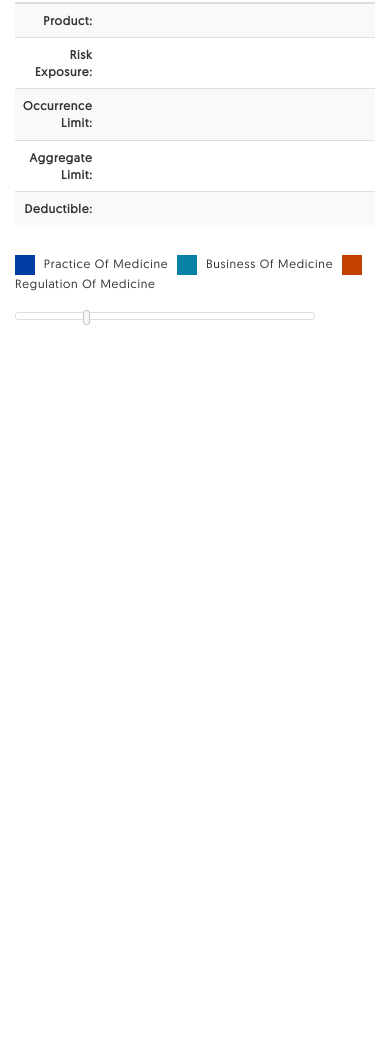
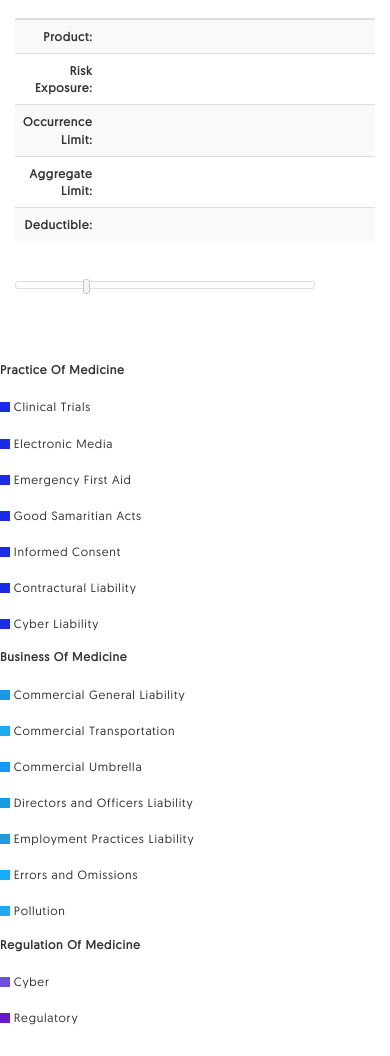
Before and after one commit to tmblanks/3d-Chart, a plain HTML site: page index.html in a window 390 px wide. Shown: the part 628-1684 px from the top of the page. Before the commit the page ends 983 px from the top, so only its background shows below. Drawn offline with Linux system fonts and the light colour scheme.

Commit message:
added new features, by shorting the product line, and adding

```diff
--- a/css/chart-styles.css
+++ b/css/chart-styles.css
@@ -8,8 +8,87 @@ body {
     letter-spacing: 0.0625em;
 }
 
+.default-box-color{
+    background-color: #1a2be6;
+}
+
+
+.borderless li {
+    border: none;
+}
+
+.borderless ul {
+    border: none;
+}
+
+.box-size{
+    display: inline-block;
+    width: 10px;
+    height: 10px;
+    line-height: 10px;
+}
+
+.c-1999ec{
+    background-color: #1999ec;
+}
+
+.c-1fa9f0{
+    background-color: #1fa9f0;
+}
+
+.c-1399ff{
+    background-color: #1399ff;
+}
+
+.c-199be2{
+    background-color: #199be2;
+}
+
+.c-219bdd{
+    background-color: #219bdd;
+}
+
+.c-13acff{
+    background-color: #13acff;
+}
+
+.c-2c9ad3{
+    background-color: #2c9ad3;
+}
+
+.c-0383c8{
+    background-color: #0383c8;
+}
+
+.c-1ac8e6{
+    background-color: #1ac8e6;
+}
+
+.c-85d8f2{
+    background-color: #85d8f2;
+}
+
+.c-7151d8{
+    background-color: #7151d8;
+}
+
+.c-6718d2{
+    background-color: #6718d2;
+}
+
 .caption-label{
     font-weight: bold;
+}
+
+.data-overflow{
+    height: 250px;
+    overflow: scroll;
+    overflow-y: scroll;
+    overflow-x: hidden;
+}
+
+.default-box-color{
+    background-color: #1a2be6;
 }
 
 .header .logo h1{
@@ -24,6 +103,10 @@ body {
     line-height: 30px;
 }
 
+.ledger-padding-spacer{
+    padding-right: 30px;
+}
+
 .numeric-label{
     text-align: right;
 }
@@ -35,6 +118,16 @@ body {
 .panel-title-custom{
     padding-left: 190px;
     font-size: 16px;
+}
+
+.padding-bottom{
+    padding-bottom: 0px;
+    margin-bottom: 0px;
+}
+
+.padding-top{
+    padding-top: 0px;
+    margin-top: 0px;
 }
 
 .right-padding-spacer{
@@ -56,7 +149,6 @@ body {
     padding-top: 10px;
 }
 
-
 slider {
     margin: 10px;
 }
--- a/data/MagProductsMapping.json
+++ b/data/MagProductsMapping.json
@@ -1,77 +1,11 @@
 {
     "products": [{
        "id" : 1,
+	   "y" : 100,
+	   "d" : 140,
+	   "h" : 80,
        "product" : "Medical Professional Liability",
-       "name" : "Clinical Trials",
-       "group" : "Practice Of Medicine",
-       "color" : "#1a2be6",
-       "deductibleColor" : "#000000",
-       "decutible" : "100,000",
-       "deductibles" : [{
-           "color" : "#000000",
-           "h" : "10"
-       },
-       {
-           "color" : "#1a2be6",
-           "h" : "5"
-       },
-       {
-           "color" : "#1a2be6",
-           "h" : "5"
-       }],
-       "sliceDisplay" : "Clin. Trials",
-       "including" : []
-    },
-    {
-       "id" : 2,
-       "product" : "Medical Professional Liability",
-       "name" : "Electronic Media",
-       "group" : "Practice Of Medicine",
-       "color" : "#1a2be6",
-       "deductibleColor" : "#000000",
-       "decutible" : "200,000",
-       "deductibles" : [{
-           "color" : "#000000",
-           "h" : "10"
-       },
-       {
-           "color" : "#000000",
-           "h" : "5"
-       },
-       {
-           "color" : "#000000",
-           "h" : "5"
-       }],
-       "sliceDisplay" : "Elect. Media",
-       "including" : []
-    },
-    {
-       "id" : 3,
-       "product" : "Medical Professional Liability",
-       "name" : "Emergency First Aid",
-       "group" : "Practice Of Medicine",
-       "color" : "#1a2be6",
-       "deductibleColor" : "#000000",
-       "decutible" : "0",
-       "deductibles" : [{
-           "color" : "#1a2be6",
-           "h" : "10"
-       },
-       {
-           "color" : "#1a2be6",
-           "h" : "5"
-       },
-       {
-           "color" : "#1a2be6",
-           "h" : "5"
-       }],
-       "sliceDisplay" : "Emer. First Aid",
-       "including" : []
-    },
-    {
-       "id" : 4,
-       "product" : "Medical Professional Liability",
-       "name" : "Good Samaritian Acts",
+       "name" : "Practice of Medicine",
        "group" : "Practice Of Medicine",
        "color" : "#1a2be6",
        "deductibleColor" : "#000000",
@@ -88,355 +22,30 @@
            "color" : "#1a2be6",
            "h" : "5"
        }],
-       "sliceDisplay" : "Good Samar. Acts",
-       "including" : []
+       "sliceDisplay" : "Med Prof Lia",
+       "including" : [
+           "Clinical Trials",
+           "Electronic Media",
+           "Emergency First Aid",
+           "Good Samaritian Acts",
+           "Informed Consent",
+           "Contractural Liability",
+           "Cyber Liability",
+           "Limited Sexual Misconduct",
+           "Management Of Medical Records and Personal Medical Information",
+           "Medical Director Administrative Service",
+           "Non-Medical and Specified Medical Employees",
+           "Organization Shared Limit",
+           "Peer Review and Quality Assurance",
+           "Personal Injury",
+           "Refusal to Treat or Patient Abandonment",
+           "Regulatory Defense",
+           "Supervision of Medical Students and Residents",
+           "Volunteer Work"
+       ]
     },
     {
-       "id" : 5,
-       "product" : "Medical Professional Liability",
-       "name" : "Informed Consent",
-       "group" : "Practice Of Medicine",
-       "color" : "#1a2be6",
-       "deductibleColor" : "#000000",
-       "decutible" : "200,000",
-       "deductibles" : [{
-           "color" : "#000000",
-           "h" : "10"
-       },
-       {
-           "color" : "#000000",
-           "h" : "5"
-       },
-       {
-           "color" : "#000000",
-           "h" : "5"
-       }],
-       "sliceDisplay" : "Informed Consent",
-       "including" : []
-    },
-    {
-       "id" : 6,
-       "product" : "Medical Professional Liability",
-       "name" : "Contractural Liability",
-       "group" : "Practice Of Medicine",
-       "color" : "#1a2be6",
-       "deductibleColor" : "#000000",
-       "decutible" : "200,000",
-       "deductibles" : [{
-           "color" : "#000000",
-           "h" : "10"
-       },
-       {
-           "color" : "#000000",
-           "h" : "5"
-       },
-       {
-           "color" : "#000000",
-           "h" : "5"
-       }],
-       "sliceDisplay" : "Contract. Liabil.",
-       "including" : []
-    },
-    {
-       "id" : 7,
-       "product" : "Medical Professional Liability",
-       "name" : "Cyber Liability",
-       "group" : "Practice Of Medicine",
-       "color" : "#1a2be6",
-       "deductibleColor" : "#000000",
-       "decutible" : "200,000",
-       "deductibles" : [{
-           "color" : "#000000",
-           "h" : "10"
-       },
-       {
-           "color" : "#000000",
-           "h" : "5"
-       },
-       {
-           "color" : "#000000",
-           "h" : "5"
-       }],
-       "sliceDisplay" : "Cyber Liability",
-       "including" : []
-    },
-    {
-       "id" : 8,
-       "product" : "Medical Professional Liability",
-       "name" : "Limited Sexual Misconduct",
-       "group" : "Practice Of Medicine",
-       "color" : "#1a2be6",
-       "deductibleColor" : "#000000",
-       "decutible" : "200,000",
-       "deductibles" : [{
-           "color" : "#000000",
-           "h" : "10"
-       },
-       {
-           "color" : "#000000",
-           "h" : "5"
-       },
-       {
-           "color" : "#000000",
-           "h" : "5"
-       }],
-       "sliceDisplay" : "Limtd. Sexual Miscdt.",
-       "including" : []
-    },
-    {
-       "id" : 9,
-       "product" : "Medical Professional Liability",
-       "name" : "Medical Office Premises Liability",
-       "group" : "Practice Of Medicine",
-       "color" : "#1a2be6",
-       "deductibleColor" : "#000000",
-       "decutible" : "200,000",
-       "deductibles" : [{
-           "color" : "#000000",
-           "h" : "10"
-       },
-       {
-           "color" : "#000000",
-           "h" : "5"
-       },
-       {
-           "color" : "#000000",
-           "h" : "5"
-       }],
-       "sliceDisplay" : "Med. Office Premises",
-       "including" : []
-    },
-    {
-       "id" : 10,
-       "product" : "Medical Professional Liability",
-       "name" : "Management of Medical Records and Personal Medical Information",
-       "group" : "Practice Of Medicine",
-       "color" : "#1a2be6",
-       "deductibleColor" : "#000000",
-       "decutible" : "200,000",
-       "deductibles" : [{
-           "color" : "#000000",
-           "h" : "10"
-       },
-       {
-           "color" : "#000000",
-           "h" : "5"
-       },
-       {
-           "color" : "#000000",
-           "h" : "5"
-       }],
-       "sliceDisplay" : "Mgmt Med. Records",
-       "including" : []
-    },
-    {
-       "id" : 11,
-       "product" : "Medical Professional Liability",
-       "name" : "Medical Director Administrative Services",
-       "group" : "Practice Of Medicine",
-       "color" : "#1a2be6",
-       "deductibleColor" : "#000000",
-       "decutible" : "200,000",
-       "deductibles" : [{
-           "color" : "#000000",
-           "h" : "10"
-       },
-       {
-           "color" : "#000000",
-           "h" : "5"
-       },
-       {
-           "color" : "#000000",
-           "h" : "5"
-       }],
-       "sliceDisplay" : "Med. Dir. Admin.",
-       "including" : []
-    },
-    {
-       "id" : 12,
-       "product" : "Medical Professional Liability",
-       "name" : "Non-Medical and Specified Medical Employees",
-       "group" : "Practice Of Medicine",
-       "color" : "#1a2be6",
-       "deductibleColor" : "#000000",
-       "decutible" : "200,000",
-       "deductibles" : [{
-           "color" : "#000000",
-           "h" : "10"
-       },
-       {
-           "color" : "#000000",
-           "h" : "5"
-       },
-       {
-           "color" : "#000000",
-           "h" : "5"
-       }],
-       "sliceDisplay" : "Non-Med and Spec. Med Emp.",
-       "including" : []
-    },
-    {
-       "id" : 13,
-       "product" : "Medical Professional Liability",
-       "name" : "Organization Shared Limit",
-       "group" : "Practice Of Medicine",
-       "color" : "#1a2be6",
-       "deductibleColor" : "#000000",
-       "decutible" : "200,000",
-       "deductibles" : [{
-           "color" : "#000000",
-           "h" : "10"
-       },
-       {
-           "color" : "#000000",
-           "h" : "5"
-       },
-       {
-           "color" : "#000000",
-           "h" : "5"
-       }],
-       "sliceDisplay" : "Informed Consent",
-       "including" : []
-    },
-    {
-       "id" : 14,
-       "product" : "Medical Professional Liability",
-       "name" : "Peer Review and Quality Assurance",
-       "group" : "Practice Of Medicine",
-       "color" : "#1a2be6",
-       "deductibleColor" : "#000000",
-       "decutible" : "200,000",
-       "deductibles" : [{
-           "color" : "#000000",
-           "h" : "10"
-       },
-       {
-           "color" : "#1a2be6",
-           "h" : "5"
-       },
-       {
-           "color" : "#1a2be6",
-           "h" : "5"
-       }],
-       "sliceDisplay" : "Peer Review",
-       "including" : []
-    },
-    {
-       "id" : 15,
-       "product" : "Medical Professional Liability",
-       "name" : "Personal Injury",
-       "group" : "Practice Of Medicine",
-       "color" : "#1a2be6",
-       "deductibleColor" : "#000000",
-       "decutible" : "150,000",
-       "deductibles" : [{
-           "color" : "#000000",
-           "h" : "10"
-       },
-       {
-           "color" : "#000000",
-           "h" : "5"
-       },
-       {
-           "color" : "#1a2be6",
-           "h" : "5"
-       }],
-       "sliceDisplay" : "Personal Injury",
-       "including" : []
-    },
-    {
-       "id" : 16,
-       "product" : "Medical Professional Liability",
-       "name" : "Refusal to Treat or Patient Abandonment",
-       "group" : "Practice Of Medicine",
-       "color" : "#1a2be6",
-       "deductibleColor" : "#000000",
-       "decutible" : "150,000",
-       "deductibles" : [{
-           "color" : "#000000",
-           "h" : "10"
-       },
-       {
-           "color" : "#000000",
-           "h" : "5"
-       },
-       {
-           "color" : "#1a2be6",
-           "h" : "5"
-       }],
-       "sliceDisplay" : "Pat Abandonment",
-       "including" : []
-    },
-    {
-       "id" : 17,
-       "product" : "Medical Professional Liability",
-       "name" : "Regulatory Defense",
-       "group" : "Practice Of Medicine",
-       "color" : "#1a2be6",
-       "deductibleColor" : "#000000",
-       "decutible" : "150,000",
-       "deductibles" : [{
-           "color" : "#000000",
-           "h" : "10"
-       },
-       {
-           "color" : "#000000",
-           "h" : "5"
-       },
-       {
-           "color" : "#1a2be6",
-           "h" : "5"
-       }],
-       "including" : []
-    },
-    {
-       "id" : 18,
-       "product" : "Medical Professional Liability",
-       "name" : "Supervision of Medical Students and Residents",
-       "group" : "Practice Of Medicine",
-       "color" : "#1a2be6",
-       "deductibleColor" : "#000000",
-       "decutible" : "150,000",
-       "deductibles" : [{
-           "color" : "#000000",
-           "h" : "10"
-       },
-       {
-           "color" : "#000000",
-           "h" : "5"
-       },
-       {
-           "color" : "#1a2be6",
-           "h" : "5"
-       }],
-       "sliceDisplay" : "Sup Med Stdnts",
-       "including" : []
-    },
-    {
-       "id" : 19,
-       "product" : "Medical Professional Liability",
-       "name" : "Volunteer Work",
-       "group" : "Practice Of Medicine",
-       "color" : "#1a2be6",
-       "deductibleColor" : "#000000",
-       "decutible" : "150,000",
-       "deductibles" : [{
-           "color" : "#000000",
-           "h" : "10"
-       },
-       {
-           "color" : "#000000",
-           "h" : "5"
-       },
-       {
-           "color" : "#1a2be6",
-           "h" : "5"
-       }],
-       "sliceDisplay" : "Vol Work",
-       "including" : []
-    },
-    {
-       "id" : 20,
+       "id" : 2,
        "product" : "Commercial General Liability",
        "name" : "Commercial General Liability",
        "group" : "Business Of Medicine",
@@ -459,7 +68,7 @@
        "including" : []
     },
     {
-       "id" : 21,
+       "id" : 3,
        "product" : "Commercial Transportation",
        "name" : "Commercial Transportation",
        "group" : "Business Of Medicine",
@@ -482,7 +91,7 @@
        "including" : []
     },
     {
-       "id" : 22,
+       "id" : 4,
        "product" : "Commercial Umbrella",
        "name" : "Commercial Umbrella",
        "group" : "Business Of Medicine",
@@ -505,7 +114,7 @@
        "including" : []
     },
     {
-       "id" : 23,
+       "id" : 5,
        "product" : "Directors and Officers Liability",
        "name" : "Directors and Officers Liability",
        "group" : "Business Of Medicine",
@@ -532,7 +141,7 @@
        ]
     },
     {
-       "id" : 24,
+       "id" : 6,
        "product" : "Employment Practices Liability",
        "name" : "Employment Practices Liability",
        "group" : "Business Of Medicine",
@@ -555,7 +164,7 @@
        "including" : []
     },
     {
-       "id" : 25,
+       "id" : 7,
        "product" : "Errors and Omissions",
        "name" : "Errors and Omissions",
        "group" : "Business Of Medicine",
@@ -580,7 +189,7 @@
        ]
     },
     {
-       "id" : 26,
+       "id" : 8,
        "product" : "Pollution",
        "name" : "Pollution",
        "group" : "Business Of Medicine",
@@ -603,11 +212,11 @@
        "including" : []
     },
     {
-       "id" : 27,
+       "id" : 9,
        "product" : "Pandemic",
        "name" : "Pandemic",
        "group" : "Business Of Medicine",
-       "color" : "#13acff",
+       "color" : "#0383c8",
        "deductibleColor" : "#000000",
        "decutible" : "150,000",
        "deductibles" : [{
@@ -626,7 +235,7 @@
        "including" : []
     },
     {
-       "id" : 28,
+       "id" : 10,
        "product" : "Workers' Compensation",
        "name" : "Workers' Compensation",
        "group" : "Business Of Medicine",
@@ -649,7 +258,7 @@
        "including" : []
     },
     {
-       "id" : 29,
+       "id" : 11,
        "product" : "Workplace Violence",
        "name" : "Workplace Violence",
        "group" : "Business Of Medicine",
@@ -672,7 +281,7 @@
        "including" : []
     },
     {
-       "id" : 30,
+       "id" : 12,
        "product" : "Medical Professional Liability and Cyber Plus",
        "name" : "Cyber",
        "group" : "Regulation Of Medicine",
@@ -708,7 +317,7 @@
        ]
     },
     {
-       "id" : 31,
+       "id" : 13,
        "product" : "Medical Professional Liability and Cyber Plus",
        "name" : "Regulatory",
        "group" : "Regulation Of Medicine",
--- a/index.html
+++ b/index.html
@@ -37,7 +37,7 @@
         <script src="js/exporting.js"></script>
         <script src="js/highcharts-custom.js"></script>
         <script src="js/demo.js"></script>
-
+        <script src="js/chartDisplay.js"></script>
     </head>
     <body>
         <!-- Header -->
@@ -58,9 +58,7 @@
         <!-- Page Content -->
         <div class="page-content">
             <div class="row">
-                <div class="col-md-2">
-
-                </div>
+                <div class="col-md-2">&nbsp;</div>
                 <div class="col-md-10">
                     <div class="row">
                         <div class="col-md-10">
@@ -127,16 +125,6 @@
                                             </table>
                                         </div>
                                     </div>
-                                    <div class="row top-padding-spacer">
-                                        <div class="col-md-12">
-                                            <span class="right-padding-spacer"><img src="images/pom-legend.png" width="20" height="20"></span>
-                                            <span class="right-padding-spacer">Practice Of Medicine</span>
-                                            <span class="right-padding-spacer"><img src="images/bom-legend.png" width="20" height="20"></span>
-                                            <span class="right-padding-spacer">Business Of Medicine</span>
-                                            <span class="right-padding-spacer"><img src="images/rom-legend.png" width="20" height="20"></span>
-                                            <span class="right-padding-spacer">Regulation Of Medicine</span>
-                                        </div>
-                                    </div>
                                     <div style="width: 100%; padding-right: 300px;">
                                         <div id="slider"></div>
                                     </div>
@@ -146,7 +134,54 @@
                     </div>
                 </div>
             </div>
+            <div class="row">
+                <div class="row top-padding-spacer">
+                    <div class="col-md-1">&nbsp;</div>
+                    <div class="col-md-11">
+                        <div class="row">
+                            <div class="col-md-3">
+                                <div class="padding-bottom padding-top" style="text-align: left">
+                                    <ul class="list-group borderless padding-bottom padding-top">
+                                        <li class="list-group-item caption-label">Practice Of Medicine</li>
+                                    </ul>
+                                </div>
+                                <div class="data-overflow padding-bottom padding-top" style="text-align: left">
+                                    <ul class="list-group borderless" id="practiceList">
+                                    </ul>
+                                </div>
+                            </div>
+                            <div class="col-md-3" style="text-align: left">
+                                <div class="padding-bottom padding-top" style="text-align: left">
+                                    <ul class="list-group borderless padding-bottom padding-top">
+                                        <li class="list-group-item caption-label">Business Of Medicine</li>
+                                    </ul>
+                                </div>
+                                <div class="data-overflow padding-bottom padding-top" style="text-align: left">
+                                    <ul class="list-group borderless" id="businessList">
+                                    </ul>
+                                </div>
+                            </div>
+                            <div class="col-md-3" style="text-align: left">
+                                <div class="padding-bottom padding-top" style="text-align: left">
+                                    <ul class="list-group borderless padding-bottom padding-top">
+                                        <li class="list-group-item caption-label">Regulation Of Medicine</li>
+                                    </ul>
+                                </div>
+                                <div class="padding-bottom padding-top" style="text-align: left">
+                                    <ul class="list-group borderless" id="regulationList">
+                                    </ul>
+                                </div>
+                            </div>
+                        </div>
+                    </div>
+                </div>
+            </div>
         </div>
         <!-- End of Page Content -->
+        <script>
+            $('#practiceList').append(writePracticeData());
+            $('#businessList').append(writeBusinessData());
+            $('#regulationList').append(writeRegulationData());
+        </script>
     </body>
 </html>
--- /dev/null
+++ b/js/chartDisplay.js
@@ -0,0 +1,55 @@
+/*
+ * This is utility used to display the different Lines Of Business, so
+ * that if the information may change, options will be dynamically generated
+ * based on database and/or file.
+ *
+ * Toby Blanks
+ * 5/2016
+ */
+
+function writePracticeData() {
+    var series = this.magChartSeries.getChartSeries();
+    var dataArray = series[0].getPracticeMedicineData();
+    var data = dataArray[0];
+    var includingNames = data.productMag.including;
+    var htmlString = "";
+
+    $.each(includingNames, function (index, value) {
+        htmlString += "<li class=\"list-group-item\"> ";
+        htmlString += "<span class=\"box-size default-box-color\">&nbsp;</span>&nbsp;";
+        htmlString += value;
+        htmlString += "</li>";
+    });
+
+    return htmlString;
+}
+
+function writeBusinessData() {
+    var series = this.magChartSeries.getChartSeries();
+    return writeHTMLInfo(series[0].getBusinessMedicineData());
+}
+
+function writeRegulationData() {
+    var series = this.magChartSeries.getChartSeries();
+    return writeHTMLInfo(series[0].getRegulationMedicineData());
+
+}
+
+function writeHTMLInfo(dataArray) {
+    var htmlString = "";
+
+    $.each(dataArray, function (index, data) {
+        var color = data.color;
+
+        if (color.startsWith('#')) {
+            color = data.color.substr(1);
+        }
+
+        htmlString += "<li class=\"list-group-item\"> ";
+        htmlString += "<span class=\"box-size c-" + color + "\">&nbsp;</span>&nbsp;";
+        htmlString += data.name;
+        htmlString += "</li>";
+    });
+
+    return htmlString;
+}
--- a/js/model/ChartSeries.js
+++ b/js/model/ChartSeries.js
@@ -6,13 +6,42 @@
  */
 
 function ChartSeries(){
+    this.magProductMap = {};
     this.type = "pie";
     this.name = "MagMutual Policy Coverages";
     this.data = new Array();
+    this.PRACTICE_MEDICINE = 'Practice Of Medicine';
+    this.BUSINESS_MEDICINE = 'Business Of Medicine';
+    this.REGULATION_MEDICINE = 'Regulation Of Medicine';
+};
+
+ChartSeries.prototype.getPracticeMedicineData = function(){
+    return this.magProductMap[this.PRACTICE_MEDICINE];
+};
+
+ChartSeries.prototype.getBusinessMedicineData = function(){
+    return this.magProductMap[this.BUSINESS_MEDICINE];
+};
+
+ChartSeries.prototype.getRegulationMedicineData = function(){
+    return this.magProductMap[this.REGULATION_MEDICINE];
 };
 
 ChartSeries.prototype.addMagHighChartData = function(chartData){
     this.data.push(chartData);
+
+    //Placing data in a hash map of arrays so that it will be ease to query
+    //data using product root.
+    if(chartData.group in this.magProductMap){
+        this.magProductMap[chartData.group].push(chartData);
+        console.info("updated map for group : " + chartData.group);
+    }
+    else{
+        var dataArray = new Array();
+        dataArray.push(chartData);
+        this.magProductMap[chartData.group] = dataArray;
+        console.info("added new map array: " + chartData.group);
+    }
 };
 
 ChartSeries.prototype.toString = function(){
--- a/js/model/MagHighChartSeries.js
+++ b/js/model/MagHighChartSeries.js
@@ -11,6 +11,10 @@ function MagHighChartSeries(){
 
 MagHighChartSeries.prototype.addChartSeries = function(chartSeries){
     this.series.push(chartSeries);
+};
+
+MagHighChartSeries.prototype.getChartSeries = function(){
+    return this.series;
 };
 
 MagHighChartSeries.prototype.toString = function(){
--- a/js/model/MagProduct.js
+++ b/js/model/MagProduct.js
@@ -32,13 +32,13 @@ MagProduct.prototype.loadDeductibles = function(deds){
    tempArray = new Array();
 
    $.each(deds, function(i, value){
-        d = new MagHighChartDeductible();
+        deductible = new MagHighChartDeductible();
 
-        d.id = i;
-        d.color = value.color;
-        d.h = value.h;
+        deductible.id = i;
+        deductible.color = value.color;
+        deductible.h = value.h;
 
-        tempArray.push(d);
+        tempArray.push(deductible);
    });
 
    this.deductibles = tempArray;
```
Also changed, not shown: js/magmutual-chart.js (+8 -0 lines).
